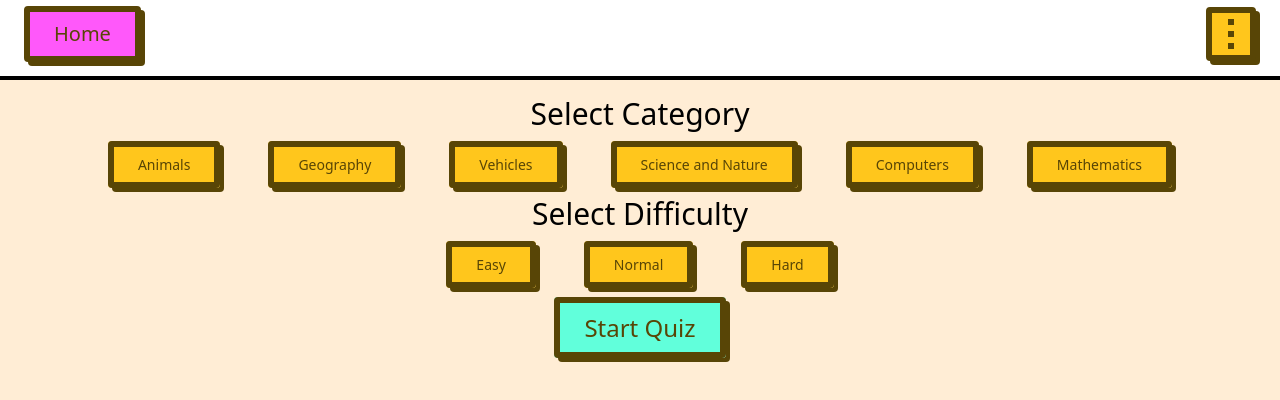
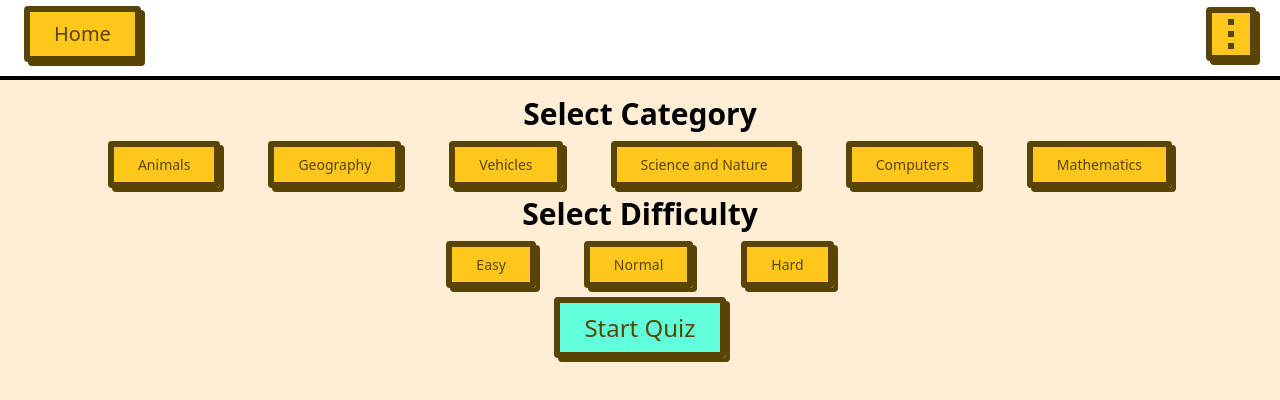
Before and after one commit to shaikhyakubhossain/quiz-app, a Next.js app: page / in a window 1280 px wide. Shown: the top 400 px of the page. Built offline with nearby package versions, Linux system fonts and the light colour scheme.

Commit message:
Remove custom background color from Nav component's Home button and add font-semibold to QuestionSettings component's category and difficulty headers.

```diff
--- a/src/app/component/Nav/nav.component.tsx
+++ b/src/app/component/Nav/nav.component.tsx
@@ -7,7 +7,7 @@ export default function Nav() {
     return (
         <div className={`${styles.mainContainer} flex justify-between items-center fixed top-0 py-5 w-full h-20 border-b-4 border-black bg-white`}>
             <TopLoading />
-            <ResetStatesAndRouteChangeBtn url={'/'} customBgColor='#FF58FA' customTW='text-xl mx-4'>Home</ResetStatesAndRouteChangeBtn>
+            <ResetStatesAndRouteChangeBtn url={'/'} customTW='text-xl mx-4'>Home</ResetStatesAndRouteChangeBtn>
             <div className={`${styles.menuBtn}`}><DropDownMenu /></div>
         </div>
     );
--- a/src/app/component/QuestionSettings/question-settings.component.tsx
+++ b/src/app/component/QuestionSettings/question-settings.component.tsx
@@ -34,7 +34,7 @@ export default function QuestionSettings(props: propsType): JSX.Element {
 
     return (
         <div className={`${styles.mainContainer}`}>
-            <div className={`text-3xl`}>Select Category</div>
+            <div className={`text-3xl font-semibold`}>Select Category</div>
             <div className={`${styles.categoryContainer} flex justify-center flex-wrap `}>
                 {
                     categoriesList.map((item, index): JSX.Element => {
@@ -47,7 +47,7 @@ export default function QuestionSettings(props: propsType): JSX.Element {
                     })
                 }
             </div>
-            <div className={`text-3xl`}>Select Difficulty</div>
+            <div className={`text-3xl font-semibold`}>Select Difficulty</div>
             <div className={`${styles.difficultyContainer} flex flex-wrap justify-center overflow-hidden mx-auto mb-4`}>
                     <div><Btn customTW="text-sm" onClick={(e) => {
                         props.setDifficulty('difficulty=easy')
```
